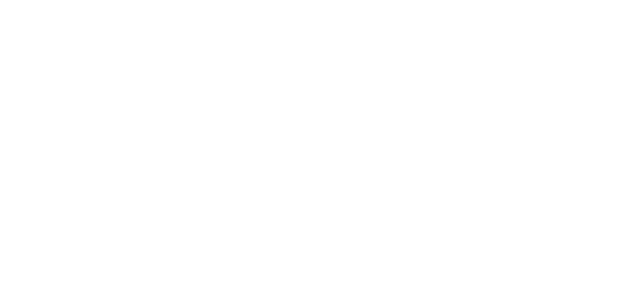
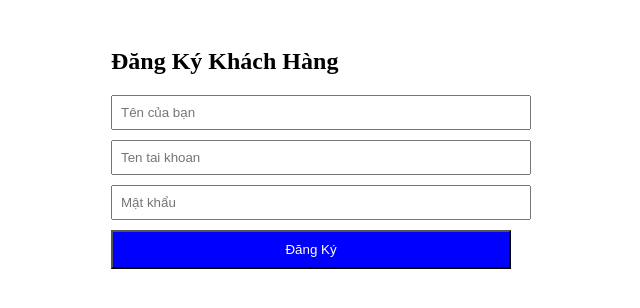
Before and after one commit to hproxy50/Toy-Store, a React (Vite) app in the folder frontend/: page /register in a window 1280 px wide. Before the commit this address had no page. Shown: the top 308 px of the page, without its empty margins (329-969 px from the left). Built offline with nearby package versions, Linux system fonts and the light colour scheme.

Commit message:
Dang nhap dang ky va phan quyen admin, customer

```diff
--- a/frontend/db.json
+++ b/frontend/db.json
@@ -1,4 +1,27 @@
 {
+  "users": [
+    {
+      "id": "admin_1",
+      "email": "admin@gmail.com",
+      "password": "123",
+      "role": "admin",
+      "name": "Quản trị viên"
+    },
+    {
+      "email": "Hung@gmail.com",
+      "password": "123",
+      "name": "Hưng",
+      "role": "customer",
+      "id": "6PKOtv3EhB0"
+    },
+    {
+      "email": "1",
+      "password": "1",
+      "name": "Lâm",
+      "role": "customer",
+      "id": "Nft2IHAHUO0"
+    }
+  ],
   "toys": [
     {
       "id": "1",
@@ -35,12 +58,6 @@
       "price": 666434,
       "category": "hhhhhhh",
       "id": "A4lEHl4U2gQ"
-    },
-    {
-      "name": "ttt",
-      "price": 44234,
-      "category": "234423",
-      "id": "SA0C1drELR4"
     }
   ],
   "$schema": "./node_modules/json-server/schema.json"
--- a/frontend/src/App.tsx
+++ b/frontend/src/App.tsx
@@ -1,10 +1,21 @@
 import { Routes, Route } from 'react-router-dom';
-import CustomerPage from './pages/Customer/index';
+import ProductManager from './pages/Admin/ProductManager';
+import AdminRoute from './components/AdminRoute';
+import Login from './pages/Auth/Login'
+import Register from './pages/Auth/Register';
+import ProductPage from './pages/Customer/ProductPage'
+
 
 function App() {
   return (
-    <Routes>
-      <Route path="/" element={<CustomerPage />} />
+<Routes>
+      <Route path="/" element={<ProductPage />} />
+      <Route path="/login" element={<Login />} />
+      <Route path="/register" element={<Register />} />
+
+      <Route element={<AdminRoute />}>
+        <Route path="/admin" element={<ProductManager />} />
+      </Route>
     </Routes>
   );
 }
--- /dev/null
+++ b/frontend/src/components/AdminRoute.tsx
@@ -0,0 +1,14 @@
+import { Navigate, Outlet } from 'react-router-dom';
+
+const AdminRoute = () => {
+  const userStr = localStorage.getItem('currentUser');
+  const user = userStr ? JSON.parse(userStr) : null;
+  if (!user || user.role !== 'admin') {
+    alert("Bạn không có quyền truy cập trang này!");
+    return <Navigate to="/login" replace />;
+  }
+
+  return <Outlet />;
+};
+
+export default AdminRoute;
--- /dev/null
+++ b/frontend/src/pages/Auth/Login.tsx
@@ -0,0 +1,72 @@
+import React, { useState } from "react";
+import { useNavigate } from "react-router-dom";
+
+const Login = () => {
+  const [email, setEmail] = useState("");
+  const [password, setPassword] = useState("");
+  const navigate = useNavigate();
+
+const handleLogin = async (e: React.FormEvent) => {
+    e.preventDefault();
+
+    try {
+      const response = await fetch(`http://localhost:3000/users`);
+      const result = await response.json();
+
+      console.log("Toàn bộ Users lấy được:", result);
+      const usersList = Array.isArray(result) ? result : result.data || [];
+      const matchedUser = usersList.find(
+        (u: any) => u.email === email.trim() && u.password === password.trim()
+      );
+      if (matchedUser) {
+        localStorage.setItem("currentUser", JSON.stringify(matchedUser));
+        alert(`Đăng nhập thành công với vai trò: ${matchedUser.name}`);
+
+        if (matchedUser.role === "admin") {
+          navigate("/admin");
+        } else {
+          navigate("/");
+        }
+      } else {
+        alert("Sai email hoặc mật khẩu!");
+      }
+    } catch (error) {
+      console.error("Lỗi đăng nhập:", error);
+    }
+  };
+
+  return (
+    <div style={{ padding: "20px", maxWidth: "400px", margin: "0 auto" }}>
+      <h2>Đăng Nhập</h2>
+      <form onSubmit={handleLogin}>
+        <input
+          type="text"
+          placeholder="Email"
+          required
+          onChange={(e) => setEmail(e.target.value)}
+          style={{ width: "100%", marginBottom: "10px", padding: "8px" }}
+        />
+        <input
+          type="password"
+          placeholder="Mật khẩu"
+          required
+          onChange={(e) => setPassword(e.target.value)}
+          style={{ width: "100%", marginBottom: "10px", padding: "8px" }}
+        />
+        <button
+          type="submit"
+          style={{
+            width: "100%",
+            padding: "10px",
+            background: "green",
+            color: "white",
+          }}
+        >
+          Đăng Nhập
+        </button>
+      </form>
+    </div>
+  );
+};
+
+export default Login;
--- /dev/null
+++ b/frontend/src/pages/Auth/Register.tsx
@@ -0,0 +1,87 @@
+import React, { useState } from "react";
+import { useNavigate } from "react-router-dom";
+
+const Register = () => {
+  const [formData, setFormData] = useState({
+    email: "",
+    password: "",
+    name: "",
+  });
+  const navigate = useNavigate();
+
+  const handleRegister = async (e: React.FormEvent) => {
+    e.preventDefault();
+
+    const newUser = {
+      ...formData,
+      role: "customer",
+    };
+
+    try {
+      const checkRes = await fetch(
+        `http://localhost:3000/users?email=${formData.email}`,
+      );
+      const existUser = await checkRes.json();
+
+      if (existUser.length > 0) {
+        alert("Email đã được sử dụng!");
+        return;
+      }
+
+      await fetch("http://localhost:3000/users", {
+        method: "POST",
+        headers: { "Content-Type": "application/json" },
+        body: JSON.stringify(newUser),
+      });
+
+      alert("Đăng ký thành công! Chuyển hướng đến Đăng nhập...");
+      navigate("/login");
+    } catch (error) {
+      console.error("Lỗi đăng ký:", error);
+    }
+  };
+
+  return (
+    <div style={{ padding: "20px", maxWidth: "400px", margin: "0 auto" }}>
+      <h2>Đăng Ký Khách Hàng</h2>
+      <form onSubmit={handleRegister}>
+        <input
+          type="text"
+          placeholder="Tên của bạn"
+          required
+          onChange={(e) => setFormData({ ...formData, name: e.target.value })}
+          style={{ width: "100%", marginBottom: "10px", padding: "8px" }}
+        />
+        <input
+          type="text"
+          placeholder="Ten tai khoan"
+          required
+          onChange={(e) => setFormData({ ...formData, email: e.target.value })}
+          style={{ width: "100%", marginBottom: "10px", padding: "8px" }}
+        />
+        <input
+          type="password"
+          placeholder="Mật khẩu"
+          required
+          onChange={(e) =>
+            setFormData({ ...formData, password: e.target.value })
+          }
+          style={{ width: "100%", marginBottom: "10px", padding: "8px" }}
+        />
+        <button
+          type="submit"
+          style={{
+            width: "100%",
+            padding: "10px",
+            background: "blue",
+            color: "white",
+          }}
+        >
+          Đăng Ký
+        </button>
+      </form>
+    </div>
+  );
+};
+
+export default Register;
--- /dev/null
+++ b/frontend/src/pages/Customer/ProductPage.tsx
@@ -0,0 +1,9 @@
+function ProductPage(){
+    return(
+        <div>
+
+        </div>
+    )
+}
+
+export default ProductPage;
```
Also changed, not shown: frontend/src/pages/Admin/ProductManager.tsx (renamed from frontend/src/pages/Customer/index.tsx).
